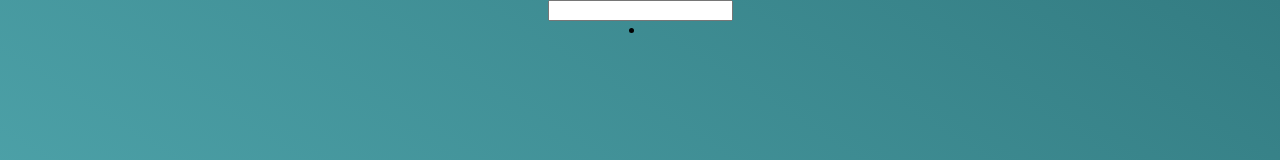
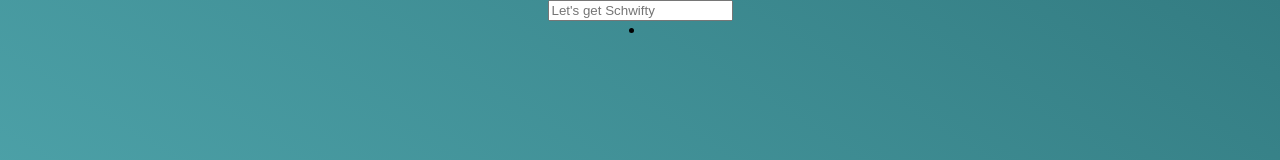
Before and after one commit to luisherreraoc/vue-typeahead-example, a Vue app: page / in a window 1280 px wide. Shown: the top 160 px of the page. Built offline with nearby package versions, Linux system fonts and the light colour scheme; what vue-rx would draw is missing.

Commit message:
añadidas props del componente

```diff
--- a/src/App.vue
+++ b/src/App.vue
@@ -1,6 +1,8 @@
 <template>
   <div id="app">
-    <Typeahead />
+    <Typeahead filter-key="subject"
+               source="https://rickandmortyapi.com/api/character/"
+               placeholder="Let's get Schwifty"/>
   </div>
 </template>
 
--- a/src/components/Typeahead.vue
+++ b/src/components/Typeahead.vue
@@ -2,7 +2,8 @@
   <div class="container">
     <div class="search">
       <input type="text" class="search__input"
-            ref="search">
+             ref="search"
+             :placeholder="placeholder">
     </div>
 
     <div class="results">
@@ -31,18 +32,42 @@ import { Observable } from 'rxjs';
 export default {
   name: 'Typeahead',
   props: {
-
+    source: {
+      type: [Array, String],
+      required: true,
+    },
+    filterKey: {
+      type: String,
+      required: true,
+    },
+    numChars: {
+      type: Number,
+      default: 4,
+    },
+    perPage: {
+      type: Number,
+      default: 5,
+    },
+    placeholder: {
+      type: String,
+      default: '',
+    },
+    delayTime: {
+      type: Number,
+      default: 1000,
+    },
   },
   data() {
     return {
       inputChange: null,
+      items: [],
     };
   },
   mounted() {
     this.inputChange = Observable.fromEvent(this.$refs.search, 'keyup')
       .map(e => e.target.value)
       .distinctUntilChanged()
-      .debounceTime(1000)
+      .debounceTime(this.delayTime)
       .subscribe(obs => console.log('I trigger on event keyup'));
   },
   beforeDestroy() {
```
